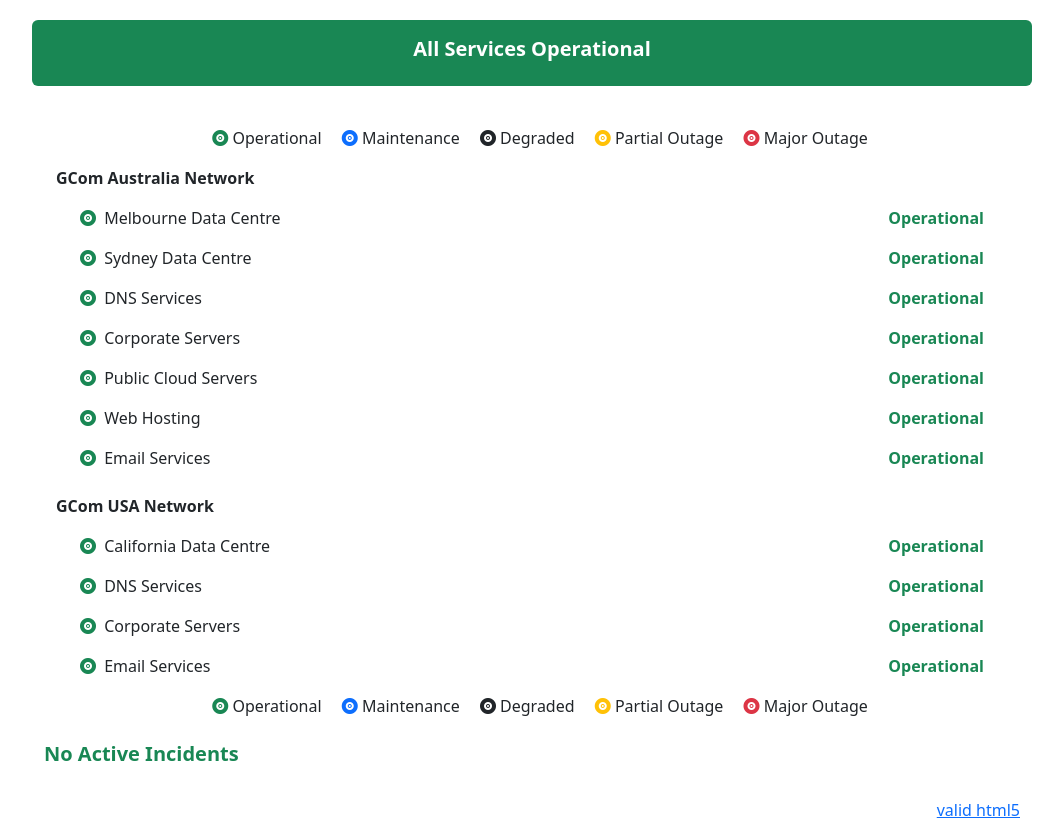
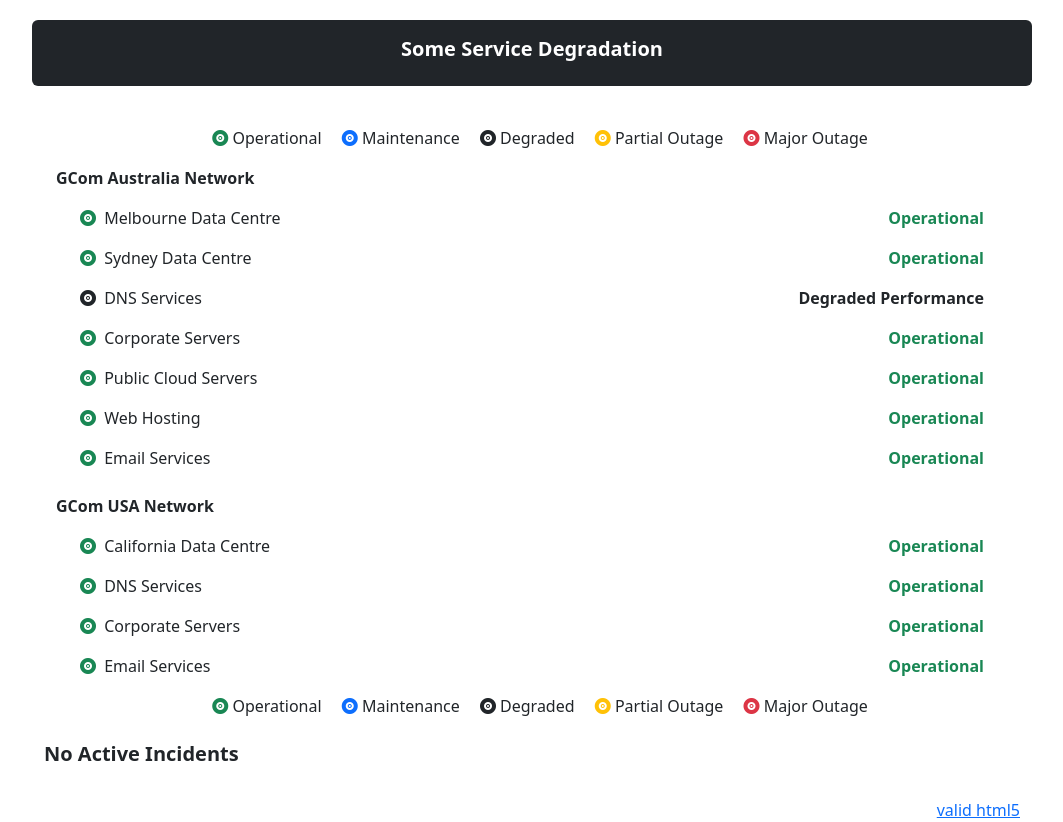
Before and after one commit to gcomstatus/gcomstatus.github.io, a plain HTML site: page index.html in a window 1280 px wide. Shown: the part 44-866 px from the top of the page, without its empty margins (108-1171 px from the left). Drawn offline with nearby package versions, Linux system fonts and the light colour scheme.

Commit message:
Update index.html

```diff
--- a/index.html
+++ b/index.html
@@ -170,7 +170,7 @@
                        melbourne, sydney, dns, corporate, public, web, email, usa-california, usa-dns, usa-corporate, usa-email
   */
   var maintenances = [];
-  var degradeds =    [dns];
+  var degradeds =    ['dns'];
   var partials =     [];
   var majors =       [];
 </script>
```
